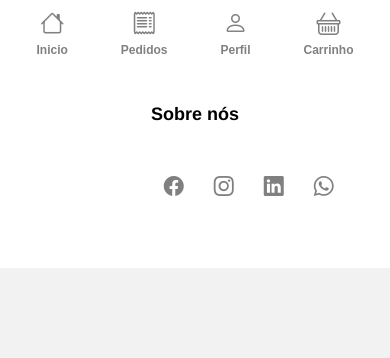
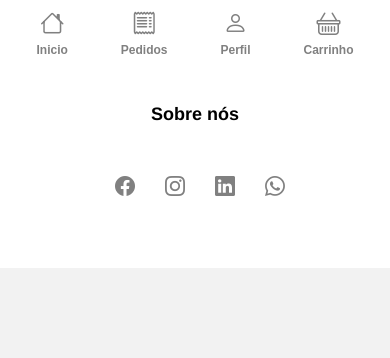
Before and after one commit to Douglasoliveirab/delivery, a PHP site: page /delivery/views/ in a window 390 px wide. Shown: the part 777-1135 px from the top of the page. Run offline with PHP 8.4, Linux system fonts and the light colour scheme; the template is opened without the code that fills it, so the values that code supplies are empty; data comes from the database, SQL or seed files in the repository.

Commit message:
corrigido erro na posicao dos icons do footer

```diff
--- a/views/assets/css/index.css
+++ b/views/assets/css/index.css
@@ -433,7 +433,7 @@ body{
 
   .icon-sociais{
     display: flex;
-    margin-left: 25%;
+    align-items: center;
   }
 }
 
```
